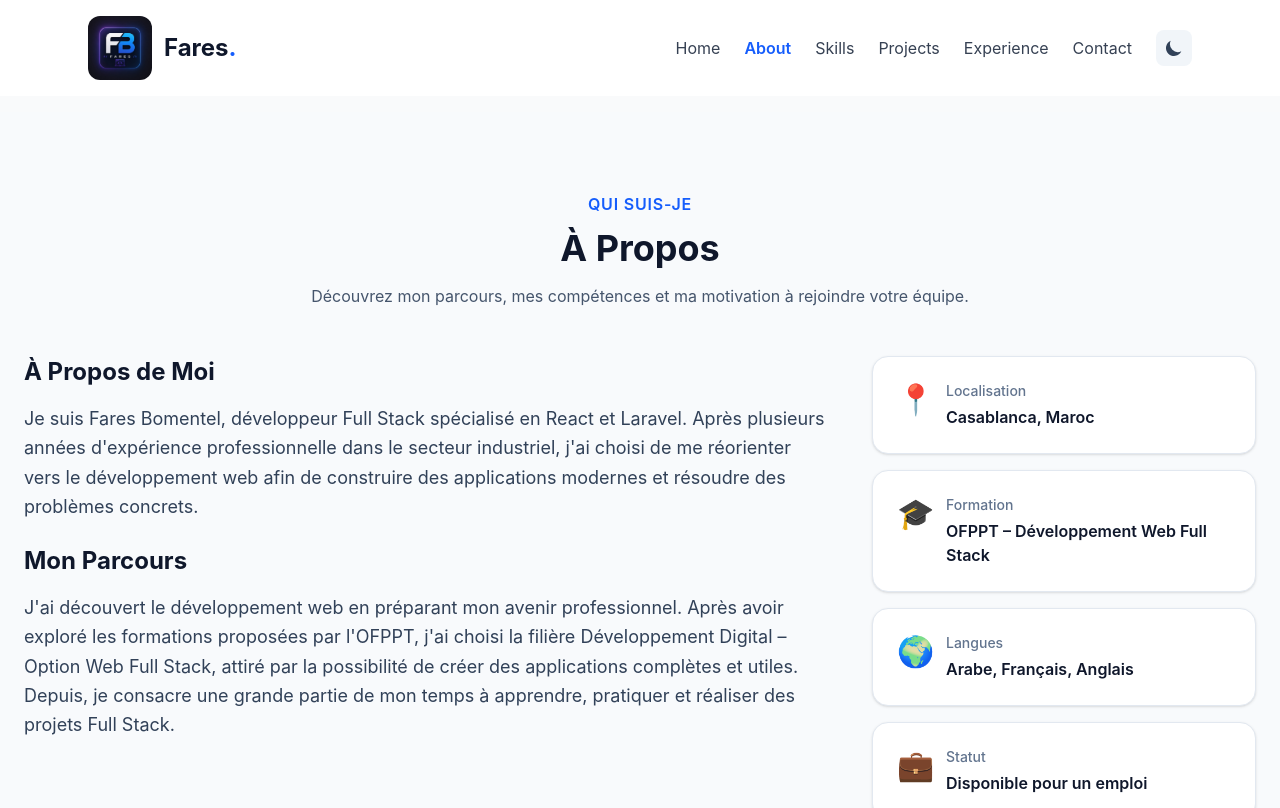
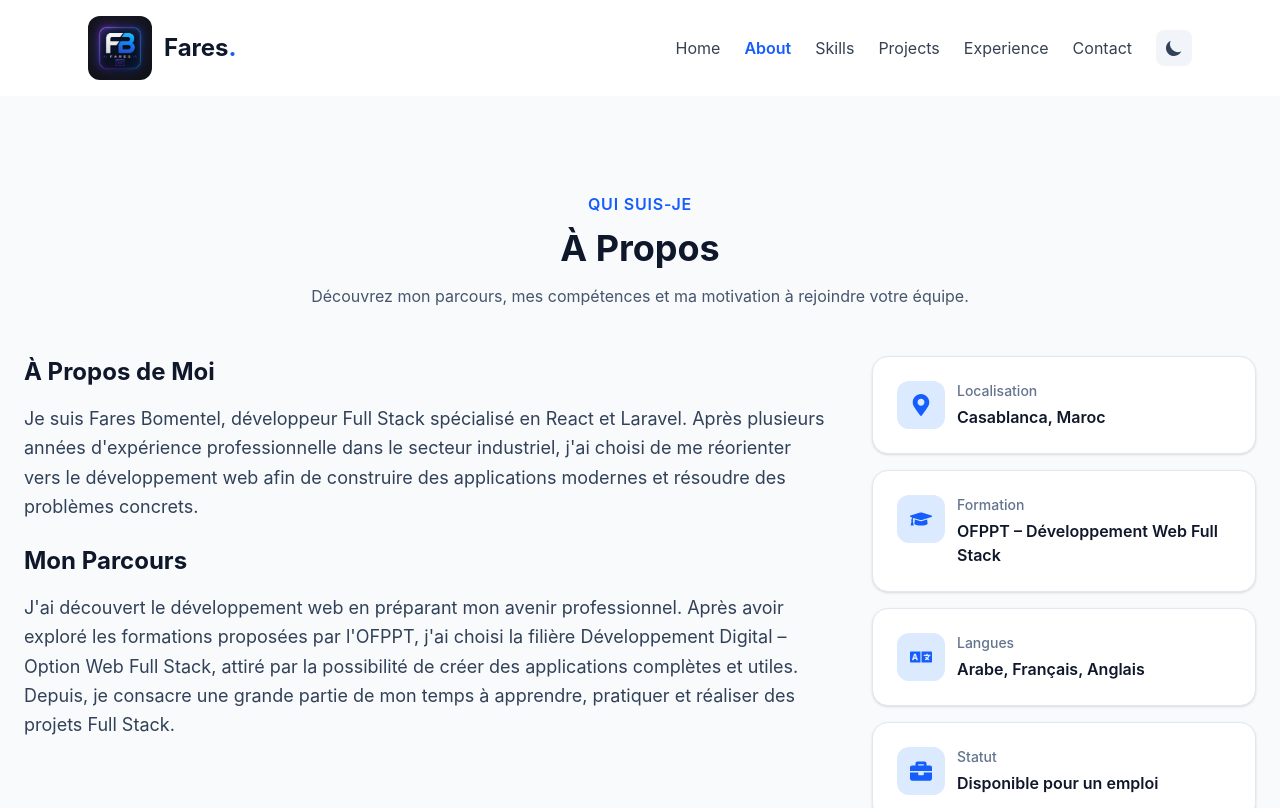
Before and after one commit to faresbomentel-coder/portfolio-fares, a React (Vite) app: page /about in a window 1280 px wide. Shown: the top 808 px of the page. Built offline with nearby package versions, Linux system fonts and the light colour scheme.

Commit message:
change icons

```diff
--- a/src/components/sections/about/AboutInfo.jsx
+++ b/src/components/sections/about/AboutInfo.jsx
@@ -15,7 +15,13 @@ function AboutInfo() {
         >
           <Card className="flex items-start gap-3 hover:shadow-lg transition-shadow duration-300 min-h-[80px]">
             {/* Icon */}
-            <span className="text-3xl flex-shrink-0">{info.icon}</span>
+            {/* Icon */}
+            <div className="w-12 h-12 rounded-xl bg-blue-100 dark:bg-slate-800 flex items-center justify-center flex-shrink-0">
+              <info.icon
+                size={22}
+                className="text-blue-600 dark:text-cyan-400"
+              />
+            </div>
 
             {/* Content */}
             <div className="flex-1 min-w-0">
--- a/src/data/about.js
+++ b/src/data/about.js
@@ -1,3 +1,9 @@
+import {
+  FaMapMarkerAlt,
+  FaGraduationCap,
+  FaLanguage,
+  FaBriefcase,
+} from "react-icons/fa";
 export const about = {
   introduction:
     "Je suis Fares Bomentel, développeur Full Stack spécialisé en React et Laravel. Après plusieurs années d'expérience professionnelle dans le secteur industriel, j'ai choisi de me réorienter vers le développement web afin de construire des applications modernes et résoudre des problèmes concrets.",
@@ -8,25 +14,25 @@ export const about = {
   quickInfo: [
     {
       id: 1,
-      icon: "📍",
+      icon: FaMapMarkerAlt,
       label: "Localisation",
       value: "Casablanca, Maroc",
     },
     {
       id: 2,
-      icon: "🎓",
+      icon: FaGraduationCap,
       label: "Formation",
       value: "OFPPT – Développement Web Full Stack",
     },
     {
       id: 3,
-      icon: "🌍",
+      icon: FaLanguage,
       label: "Langues",
       value: "Arabe, Français, Anglais",
     },
     {
       id: 4,
-      icon: "💼",
+      icon: FaBriefcase,
       label: "Statut",
       value: "Disponible pour un emploi",
     },
```
